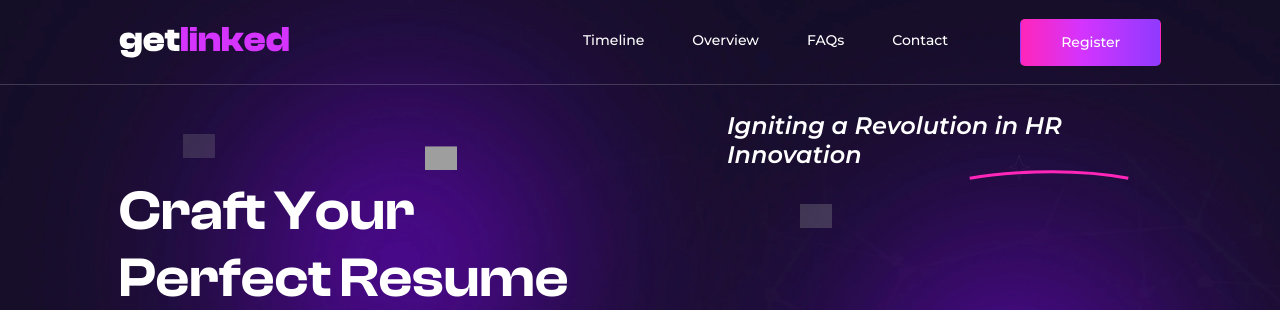
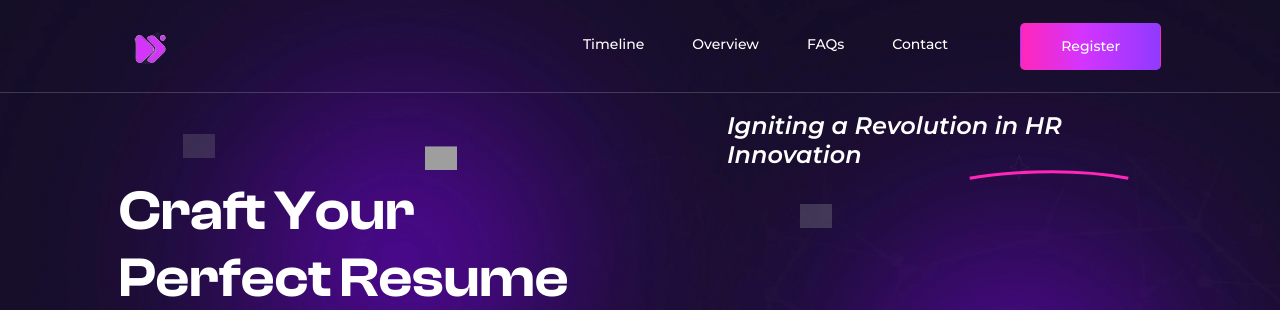
Before and after one commit to tobiolusa/sumeapp, a Django app: page / in a window 1280 px wide. Shown: the top 310 px of the page. Run offline with Django 5.2, Linux system fonts and the light colour scheme; some libraries are stand-ins or nearby versions; grey boxes are pictures that could not be loaded.

Commit message:
logo replaced

```diff
--- a/sumeapp/templates/sumeapp/index.html
+++ b/sumeapp/templates/sumeapp/index.html
@@ -40,10 +40,8 @@
         <nav class="navbar navbar-expand-lg navbar-dark">
             <div class="container col-xl-10">
                 <a class="navbar-brand" href="{%url 'index'%}">
-                    <svg class="hover" width="170" height="32" viewBox="0 0 170 32" fill="none" xmlns="http://www.w3.org/2000/svg">
-                        <path d="M9.144 22.984C3.744 22.984 0.72 19.888 0.72 14.704C0.72 9.592 3.96 6.496 9.324 6.496C12.996 6.496 15.444 7.972 15.948 11.104H16.308V6.856H22.644V21.94C22.644 28.42 18.792 31.48 11.808 31.48C5.472 31.48 1.8 28.816 1.8 24.064H8.568C8.568 25.54 8.748 25.9 12.276 25.9C15.192 25.9 15.876 25.468 15.876 22.408V18.592H15.516C15.048 21.22 13.14 22.984 9.144 22.984ZM7.56 14.704C7.56 16.504 8.424 17.188 11.592 17.188C14.616 17.188 15.876 16.828 15.876 14.92V14.668C15.876 12.724 14.616 12.328 11.592 12.328C8.424 12.328 7.56 12.94 7.56 14.704ZM34.9265 25.36C28.7705 25.36 24.4505 22.732 24.4505 15.928C24.4505 10.024 28.7345 6.496 34.7825 6.496C41.0465 6.496 45.0425 9.628 45.0425 15.46C45.0425 16.072 45.0065 16.54 44.9345 17.188H30.7145C30.8225 19.384 31.7945 19.996 34.6745 19.996C37.4105 19.996 38.1305 19.528 38.1305 18.448V18.052H44.8985V18.484C44.8985 22.516 41.0465 25.36 34.9265 25.36ZM34.6385 11.68C32.1545 11.68 31.1105 12.22 30.8225 13.768H38.4905C38.2385 12.22 37.1585 11.68 34.6385 11.68ZM60.4254 25H55.6734C51.1374 25 48.4374 22.804 48.4374 18.088V12.4H45.7734V6.856H48.4374V3.724H55.2054V6.856H60.4254V12.4H55.2054V17.116C55.2054 18.556 55.6374 18.916 57.1854 18.916H60.4254V25Z" fill="white"/>
-                        <path d="M68.8089 25H62.0409V0.879999H68.8089V25ZM77.7386 5.2H70.9706V0.879999H77.7386V5.2ZM77.7386 25H70.9706V6.856H77.7386V25ZM86.6683 25H79.9003V6.856H86.2363V12.364H86.5963C86.9923 9.34 88.9723 6.496 93.8323 6.496C98.7283 6.496 101.032 9.448 101.032 13.372V25H94.2643V15.856C94.2643 13.336 93.3283 12.544 90.3763 12.544C87.3883 12.544 86.6683 13.3 86.6683 15.64V25ZM109.801 25H103.033V0.879999H109.801V13.156H113.005L117.001 6.856H124.993L118.549 15.676L124.885 25H116.893L113.077 19.204H109.801V25ZM135.825 25.36C129.669 25.36 125.349 22.732 125.349 15.928C125.349 10.024 129.633 6.496 135.681 6.496C141.945 6.496 145.941 9.628 145.941 15.46C145.941 16.072 145.905 16.54 145.833 17.188H131.613C131.721 19.384 132.693 19.996 135.573 19.996C138.309 19.996 139.029 19.528 139.029 18.448V18.052H145.797V18.484C145.797 22.516 141.945 25.36 135.825 25.36ZM135.537 11.68C133.053 11.68 132.009 12.22 131.721 13.768H139.389C139.137 12.22 138.057 11.68 135.537 11.68ZM155.996 25.36C150.452 25.36 147.392 21.796 147.392 15.928C147.392 10.024 150.38 6.496 155.708 6.496C159.992 6.496 162.008 8.512 162.548 11.536H162.908V0.879999H169.676V25H163.34V20.104H162.98C162.404 23.704 160.244 25.36 155.996 25.36ZM154.232 15.928C154.232 18.34 155.312 19.168 158.444 19.168C161.468 19.168 162.908 18.592 162.908 15.964V15.712C162.908 13.156 161.468 12.652 158.444 12.652C155.312 12.652 154.232 13.516 154.232 15.928Z" fill="#D434FE"/>
-                    </svg>
+                    <img src="{% static 'assets/images/main-logo.png'%}" alt="" class="logo">
+
                 </a>
                 <button class="navbar-toggler" type="button" data-bs-toggle="collapse" data-bs-target="#navbarNav" aria-controls="navbarNav" aria-expanded="false" aria-label="Toggle Navigation">
                     <svg class="navbar-open" width="20" height="15" viewBox="0 0 20 15" fill="none" xmlns="http://www.w3.org/2000/svg">
@@ -307,7 +305,7 @@
             <div class="row justify-content-between">
                 <div class="col-xl-4 col-md-5">
                     <a href="#">
-
+                        <img src="{% static 'assets/images/main-logo.png'%}" alt="" class="logo">
                     </a>
                     <p>Macsume is dedicated to helping job seekers create professional and eye-catching resumes. Our mission is to provide an easy-to-use platform that offers customizable templates, expert advice, and the tools you need to land your dream job.</p>
                 </div>
--- a/sumeapp/templates/sumeapp/register.html
+++ b/sumeapp/templates/sumeapp/register.html
@@ -40,10 +40,7 @@
         <nav class="navbar navbar-expand-lg navbar-dark">
             <div class="container col-xl-10">
                 <a class="navbar-brand" href="{%url 'index'%}">
-                    <svg class="hover" width="170" height="32" viewBox="0 0 170 32" fill="none" xmlns="http://www.w3.org/2000/svg">
-                        <path d="M9.144 22.984C3.744 22.984 0.72 19.888 0.72 14.704C0.72 9.592 3.96 6.496 9.324 6.496C12.996 6.496 15.444 7.972 15.948 11.104H16.308V6.856H22.644V21.94C22.644 28.42 18.792 31.48 11.808 31.48C5.472 31.48 1.8 28.816 1.8 24.064H8.568C8.568 25.54 8.748 25.9 12.276 25.9C15.192 25.9 15.876 25.468 15.876 22.408V18.592H15.516C15.048 21.22 13.14 22.984 9.144 22.984ZM7.56 14.704C7.56 16.504 8.424 17.188 11.592 17.188C14.616 17.188 15.876 16.828 15.876 14.92V14.668C15.876 12.724 14.616 12.328 11.592 12.328C8.424 12.328 7.56 12.94 7.56 14.704ZM34.9265 25.36C28.7705 25.36 24.4505 22.732 24.4505 15.928C24.4505 10.024 28.7345 6.496 34.7825 6.496C41.0465 6.496 45.0425 9.628 45.0425 15.46C45.0425 16.072 45.0065 16.54 44.9345 17.188H30.7145C30.8225 19.384 31.7945 19.996 34.6745 19.996C37.4105 19.996 38.1305 19.528 38.1305 18.448V18.052H44.8985V18.484C44.8985 22.516 41.0465 25.36 34.9265 25.36ZM34.6385 11.68C32.1545 11.68 31.1105 12.22 30.8225 13.768H38.4905C38.2385 12.22 37.1585 11.68 34.6385 11.68ZM60.4254 25H55.6734C51.1374 25 48.4374 22.804 48.4374 18.088V12.4H45.7734V6.856H48.4374V3.724H55.2054V6.856H60.4254V12.4H55.2054V17.116C55.2054 18.556 55.6374 18.916 57.1854 18.916H60.4254V25Z" fill="white"/>
-                        <path d="M68.8089 25H62.0409V0.879999H68.8089V25ZM77.7386 5.2H70.9706V0.879999H77.7386V5.2ZM77.7386 25H70.9706V6.856H77.7386V25ZM86.6683 25H79.9003V6.856H86.2363V12.364H86.5963C86.9923 9.34 88.9723 6.496 93.8323 6.496C98.7283 6.496 101.032 9.448 101.032 13.372V25H94.2643V15.856C94.2643 13.336 93.3283 12.544 90.3763 12.544C87.3883 12.544 86.6683 13.3 86.6683 15.64V25ZM109.801 25H103.033V0.879999H109.801V13.156H113.005L117.001 6.856H124.993L118.549 15.676L124.885 25H116.893L113.077 19.204H109.801V25ZM135.825 25.36C129.669 25.36 125.349 22.732 125.349 15.928C125.349 10.024 129.633 6.496 135.681 6.496C141.945 6.496 145.941 9.628 145.941 15.46C145.941 16.072 145.905 16.54 145.833 17.188H131.613C131.721 19.384 132.693 19.996 135.573 19.996C138.309 19.996 139.029 19.528 139.029 18.448V18.052H145.797V18.484C145.797 22.516 141.945 25.36 135.825 25.36ZM135.537 11.68C133.053 11.68 132.009 12.22 131.721 13.768H139.389C139.137 12.22 138.057 11.68 135.537 11.68ZM155.996 25.36C150.452 25.36 147.392 21.796 147.392 15.928C147.392 10.024 150.38 6.496 155.708 6.496C159.992 6.496 162.008 8.512 162.548 11.536H162.908V0.879999H169.676V25H163.34V20.104H162.98C162.404 23.704 160.244 25.36 155.996 25.36ZM154.232 15.928C154.232 18.34 155.312 19.168 158.444 19.168C161.468 19.168 162.908 18.592 162.908 15.964V15.712C162.908 13.156 161.468 12.652 158.444 12.652C155.312 12.652 154.232 13.516 154.232 15.928Z" fill="#D434FE"/>
-                    </svg>
+                    <img src="{% static 'assets/images/main-logo.png'%}" alt="" class="logo">
                 </a>
                 <button class="navbar-toggler" type="button" data-bs-toggle="collapse" data-bs-target="#navbarNav" aria-controls="navbarNav" aria-expanded="false" aria-label="Toggle Navigation">
                     <svg class="navbar-open" width="20" height="15" viewBox="0 0 20 15" fill="none" xmlns="http://www.w3.org/2000/svg">
```
Also changed, not shown: sumeapp/static/assets/images/logo.png (added), sumeapp/static/assets/images/macsumelogo.png (added), sumeapp/static/assets/images/main-logo.png (added), 4 other files.
